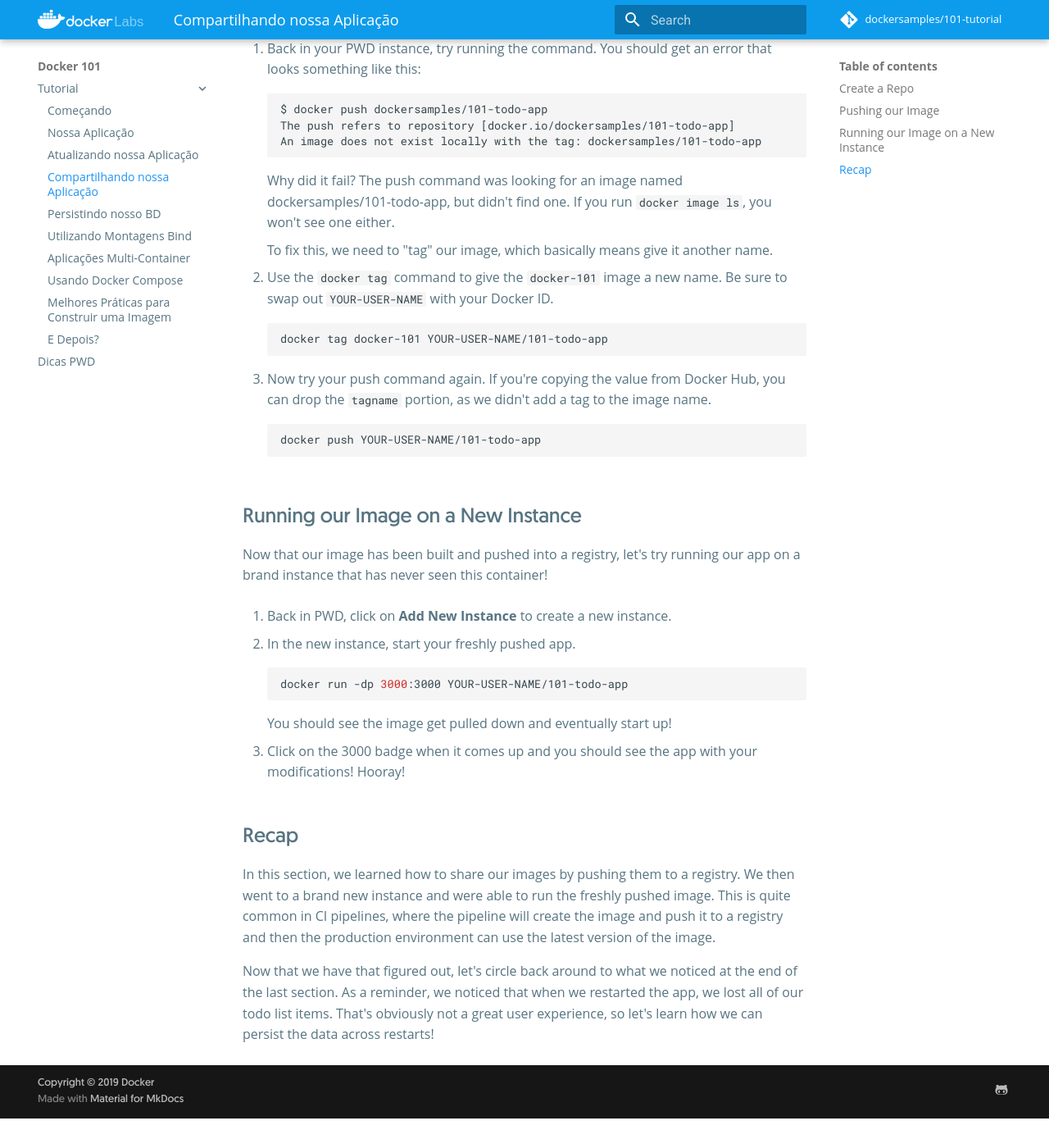
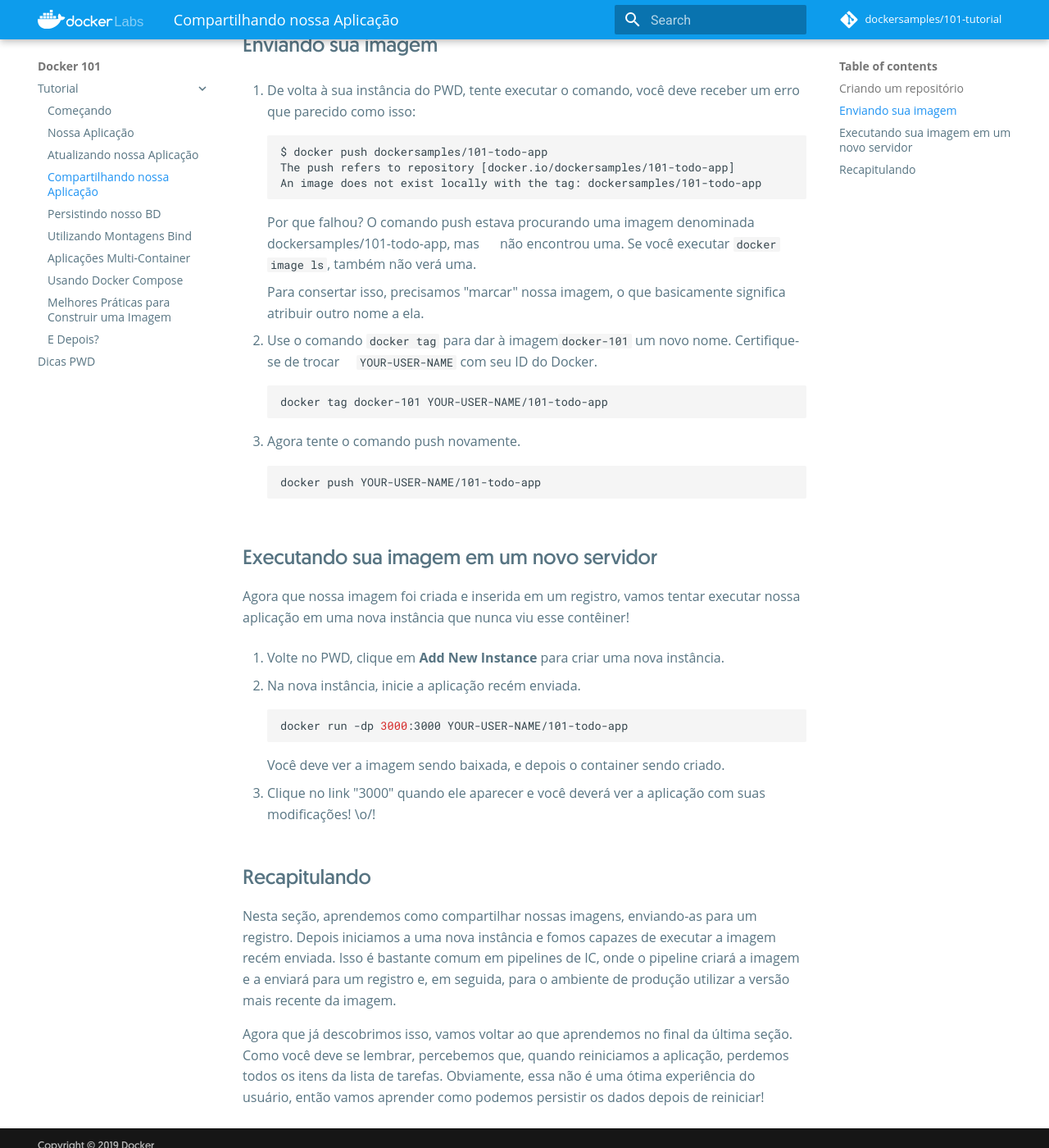
Before and after one commit to dockersamples/101-tutorial, an MkDocs documentation site: the page built from docs/tutorial/sharing-our-app/index.md, in a window 1280 px wide and 1400 px high, scrolled down 915 px. Shown: the whole window at 82% size. Built offline with MkDocs 1.6.1 and Material for MkDocs 9.7.7, drawn with Linux system fonts in a browser that asks for light colours; nearby versions of some CDN libraries; comment, search, counter and statistics services are not loaded; before the commit the page ends 2279 px from its top, so only the background shows below that; some of the changed text lies outside the part shown.

Commit message:
Translate page 'sharing-our-app' to pt-br

````diff
--- a/docs/tutorial/sharing-our-app/index.md
+++ b/docs/tutorial/sharing-our-app/index.md
@@ -1,30 +1,30 @@
 
-Now that we've built an image, let's share it! To share Docker images, you have to use a Docker
-registry. The default registry is Docker Hub and is where all of the images we've used have come from.
+Agora que criamos uma imagem, vamos compartilhá-la! Para compartilhar imagens do Docker, você precisa usar o Docker Registry
+O registro padrão é o Docker Hub e é de onde vieram todas as imagens que usamos.
 
-## Create a Repo
+## Criando um repositório
 
-To push an image, we first need to create a repo on Docker Hub.
+Para enviar uma imagem por push, primeiro precisamos criar um repositório no Docker Hub.
 
-1. Go to [Docker Hub](https://hub.docker.com) and log in if you need to.
+1. Vá até [Docker Hub](https://hub.docker.com) e faça login se precisar.
 
-1. Click the **Create Repository** button.
+1. Clique no botão **Create Repository**.
 
-1. For the repo name, use `101-todo-app`. Make sure the Visibility is `Public`.
+1. Como nome de repositório, utilize `101-todo-app`. Verifique se a visibilidade está como `Public`.
 
-1. Click the **Create** button!
+1. Clique no botão **Create**!
 
-If you look on the right-side of the page, you'll see a section named **Docker commands**. This gives
-an example command that you will need to run to push to this repo.
+Se você olhar no lado direito da página, verá uma seção chamada **Docker commands**. Isto dá
+um exemplo de comando que você precisará executar para enviar para este repositório.
 
 ![Docker command with push example](push-command.png){: style=width:75% }
 {: .text-center }
 
 
-## Pushing our Image
+## Enviando sua imagem
 
-1. Back in your PWD instance, try running the command. You should get an error that looks something
-like this:
+1. De volta à sua instância do PWD, tente executar o comando, você deve receber um erro que parecido
+como isso:
 
     ```plaintext
     $ docker push dockersamples/101-todo-app
@@ -32,51 +32,50 @@
     An image does not exist locally with the tag: dockersamples/101-todo-app
     ```
 
-    Why did it fail? The push command was looking for an image named dockersamples/101-todo-app, but
-    didn't find one. If you run `docker image ls`, you won't see one either.
+    Por que falhou? O comando push estava procurando uma imagem denominada dockersamples/101-todo-app, mas
+     não encontrou uma. Se você executar `docker image ls`, também não verá uma.
 
-    To fix this, we need to "tag" our image, which basically means give it another name.
+    Para consertar isso, precisamos "marcar" nossa imagem, o que basicamente significa atribuir outro nome a ela.
 
-1. Use the `docker tag` command to give the `docker-101` image a new name. Be sure to swap out
-   `YOUR-USER-NAME` with your Docker ID.
+1. Use o comando `docker tag` para dar à imagem` docker-101` um novo nome. Certifique-se de trocar
+    `YOUR-USER-NAME` com seu ID do Docker.
 
     ```bash
     docker tag docker-101 YOUR-USER-NAME/101-todo-app
     ```
 
-1. Now try your push command again. If you're copying the value from Docker Hub, you can drop the
-   `tagname` portion, as we didn't add a tag to the image name.
+1. Agora tente o comando push novamente.
 
     ```bash
     docker push YOUR-USER-NAME/101-todo-app
     ```
 
-## Running our Image on a New Instance
+## Executando sua imagem em um novo servidor
 
-Now that our image has been built and pushed into a registry, let's try running our app on a brand
-instance that has never seen this container!
+Agora que nossa imagem foi criada e inserida em um registro, vamos tentar executar nossa aplicação em uma nova
+instância que nunca viu esse contêiner!
 
-1. Back in PWD, click on **Add New Instance** to create a new instance.
+1. Volte no PWD, clique em **Add New Instance** para criar uma nova instância.
 
-1. In the new instance, start your freshly pushed app.
+1. Na nova instância, inicie a aplicação recém enviada.
 
     ```bash
     docker run -dp 3000:3000 YOUR-USER-NAME/101-todo-app
     ```
 
-    You should see the image get pulled down and eventually start up!
+    Você deve ver a imagem sendo baixada, e depois o container sendo criado.
 
-1. Click on the 3000 badge when it comes up and you should see the app with your modifications! Hooray!
+1. Clique no link "3000" quando ele aparecer e você deverá ver a aplicação com suas modificações! \o/!
 
 
-## Recap
+## Recapitulando
 
-In this section, we learned how to share our images by pushing them to a registry. We then went to a
-brand new instance and were able to run the freshly pushed image. This is quite common in CI pipelines,
-where the pipeline will create the image and push it to a registry and then the production environment
-can use the latest version of the image.
+Nesta seção, aprendemos como compartilhar nossas imagens, enviando-as para um registro. Depois iniciamos a uma
+nova instância e fomos capazes de executar a imagem recém enviada. Isso é bastante comum em pipelines de IC,
+onde o pipeline criará a imagem e a enviará para um registro e, em seguida, para o ambiente de produção
+utilizar a versão mais recente da imagem.
 
-Now that we have that figured out, let's circle back around to what we noticed at the end of the last
-section. As a reminder, we noticed that when we restarted the app, we lost all of our todo list items.
-That's obviously not a great user experience, so let's learn how we can persist the data across
-restarts!
+Agora que já descobrimos isso, vamos voltar ao que aprendemos no final da última
+seção. Como você deve se lembrar, percebemos que, quando reiniciamos a aplicação, perdemos todos os itens da lista de tarefas.
+Obviamente, essa não é uma ótima experiência do usuário, então vamos aprender como podemos persistir os dados depois de
+reiniciar!
````
